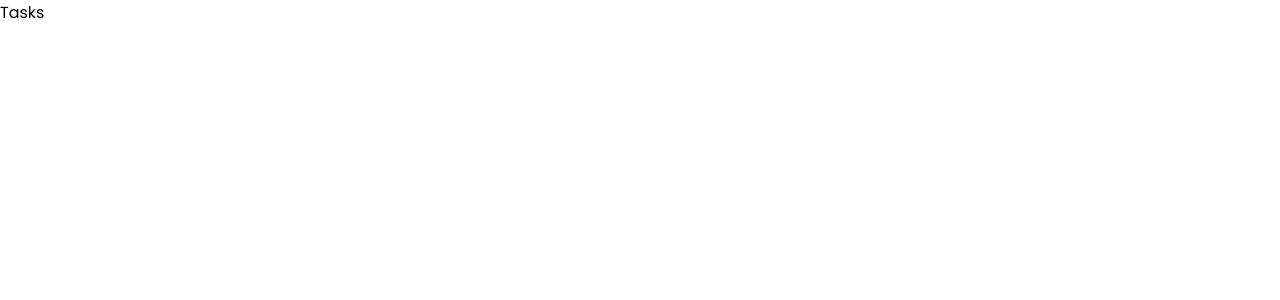
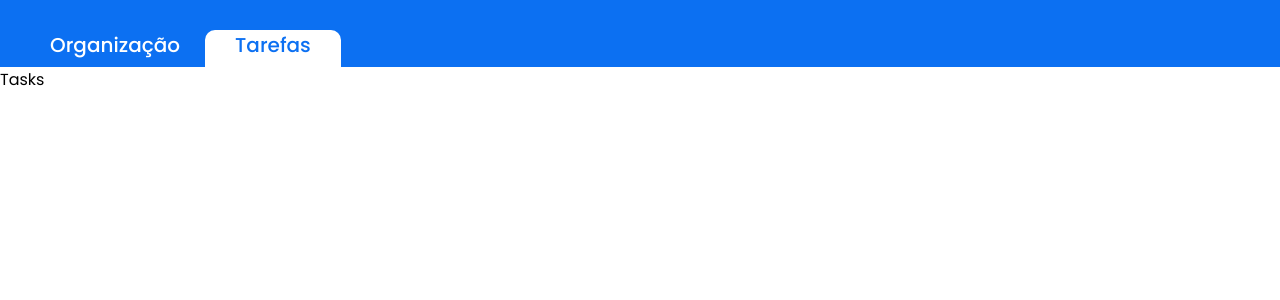
Before and after one commit to andretassis/lista-de-tarefas, a React (Vite) app: page / in a window 1280 px wide. Shown: the top 300 px of the page. Built offline with nearby package versions, Linux system fonts and the light colour scheme.

Commit message:
feat(Header): estruturado e estilizado o Header

```diff
--- a/src/components/Header/Header.jsx
+++ b/src/components/Header/Header.jsx
@@ -1,6 +1,13 @@
+import './Header.scss'
+
 const Header = () => {
     return (
-        <div>Header</div>
+        <section className="Header">
+            <ul>
+                <li>Organização</li>
+                <li className="header__tasks">Tarefas</li>
+            </ul>
+        </section>
     )
 }
 
--- a/src/components/Header/Header.scss
+++ b/src/components/Header/Header.scss
@@ -0,0 +1,28 @@
+@use '../../sass/variables' as *;
+
+.Header {
+    background-color: $blue;
+    padding: 30px 50px 0 50px;
+    font-size: 20px;
+
+    ul {
+        display: flex;
+        list-style: none;
+        gap: 25px;
+        color: $white;
+        font-weight: 500;
+        cursor: pointer;
+    }
+
+    li {
+        padding-bottom: 7px;
+    }
+
+    .header__tasks {
+        background-color: $white;
+        color: $blue;
+        padding: 0 30px;
+        border-radius: 10px 10px 0 0;
+        font-weight: 500;
+    }
+}
--- a/src/views/Tasks.jsx
+++ b/src/views/Tasks.jsx
@@ -1,6 +1,11 @@
+import Header from '../components/Header/Header.jsx'
+
 const Tasks = () => {
     return (
-        <div>Tasks</div>
+        <>
+            <Header />
+            <div>Tasks</div>
+        </>
     )
 }
 
```
